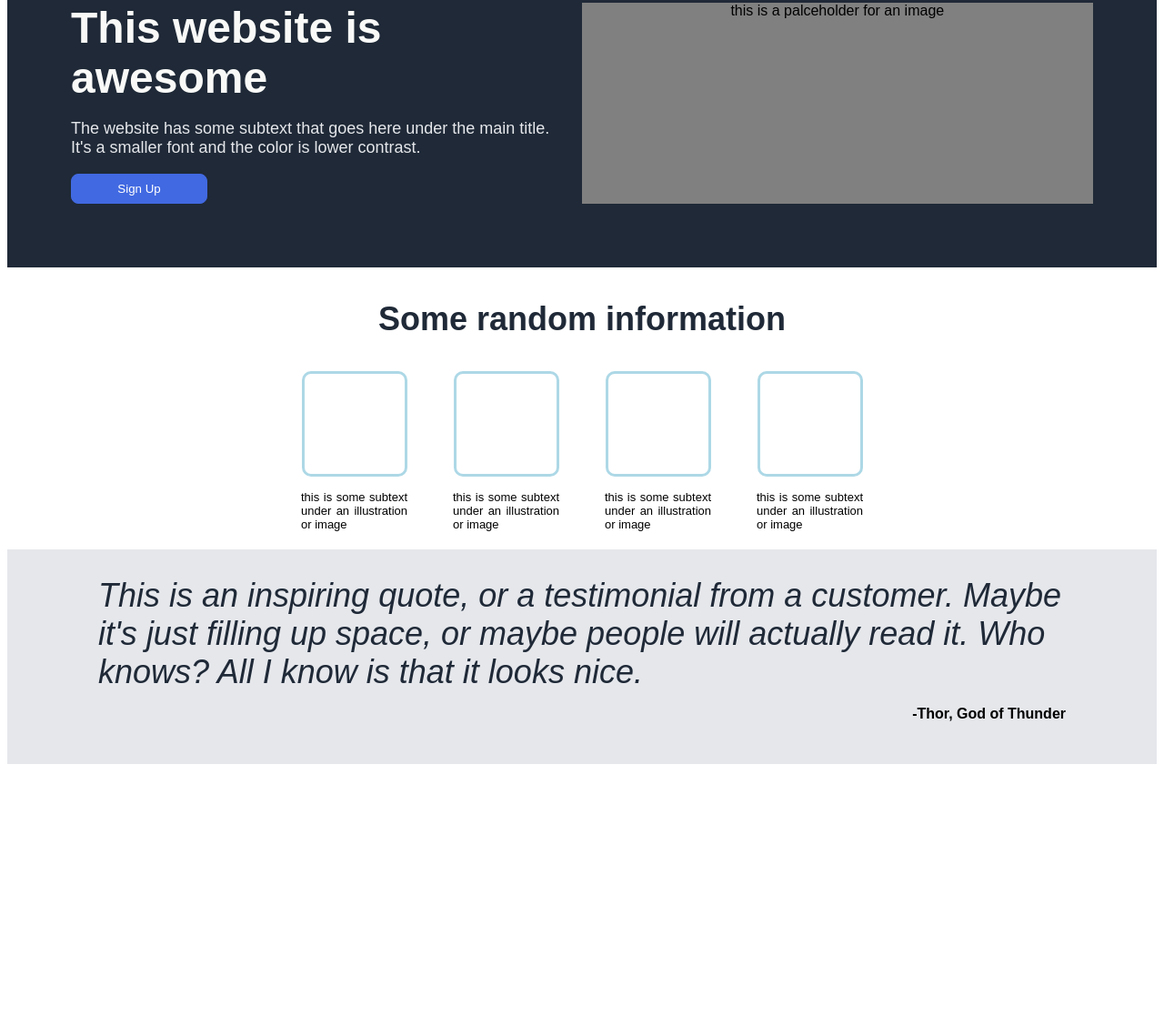
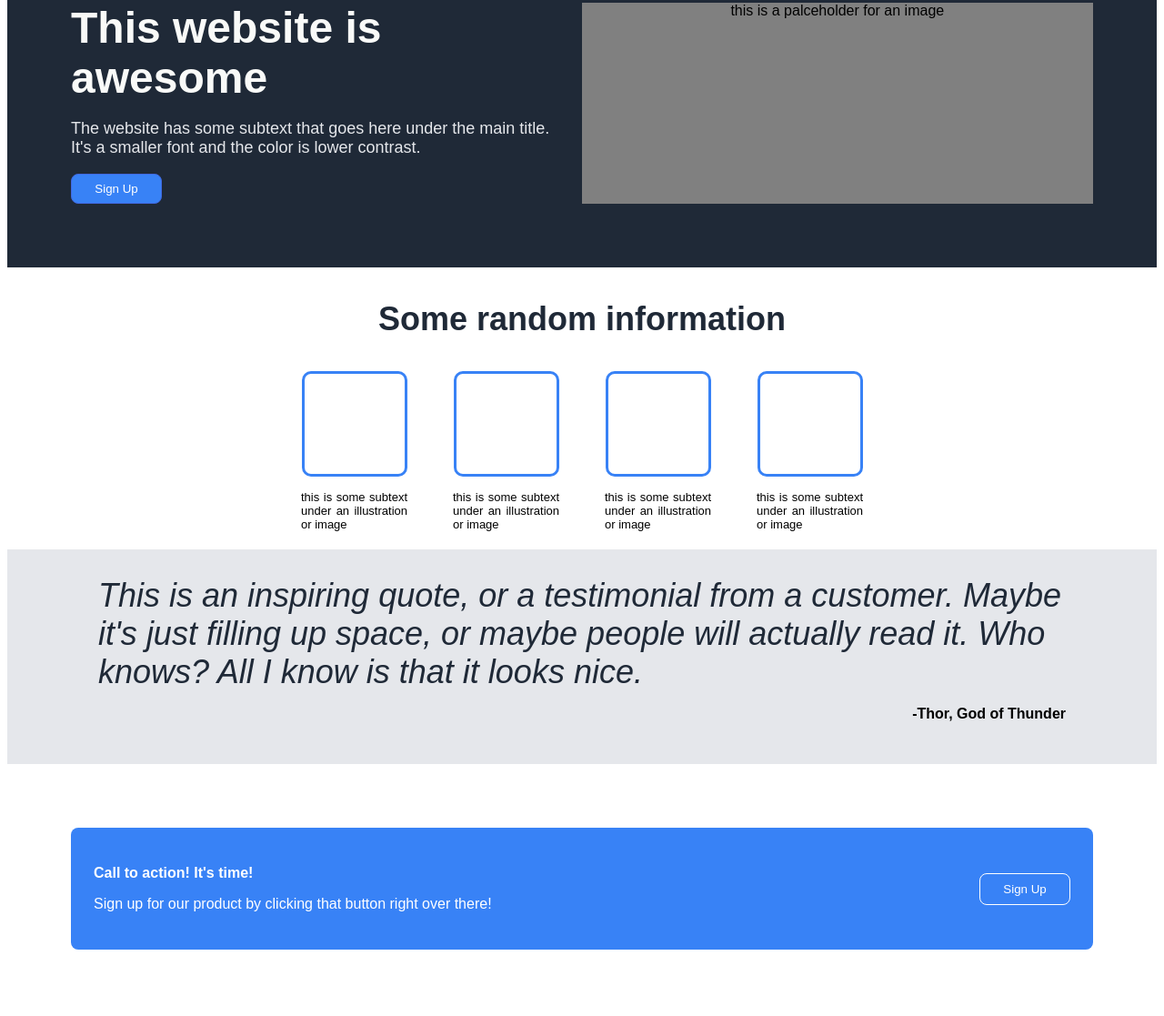
Before and after one commit to j-r-f-m/odin-landing-page, a plain HTML site: page index.html in a window 1280 px wide. Shown: the part 151-1268 px from the top of the page at 91% size. Before the commit the page ends 999 px from the top, so only its background shows below. Drawn offline with Linux system fonts and the light colour scheme; a script that the page names is missing.

Commit message:
Add section 4 and 3

```diff
--- a/index.html
+++ b/index.html
@@ -64,6 +64,17 @@
       </p>
     </div>
 
+    <!-- section 4-->
+    <div class="section4">
+      <div class ="card-section4">
+        <div>
+          <p class="header-section4">Call to action! It's time!</p>
+          <p>Sign up for our product by clicking that button right over there!</p>
+        </div>
+        <button class="button-call-to-action">Sign Up</button>
+      </div>
+
+    </div>
 
 	<script src="index.js"></script>
   </body>
--- a/style.css
+++ b/style.css
@@ -55,6 +55,15 @@ html {
 
 }
 
+.sign-up-top {
+    padding: 8px 16px;
+    border-radius: 8px;
+    background: #3882F6;
+    border: 1px solid royalblue;
+    color: white;
+    width: 100px;
+  }
+
 /* section 2 */
 
 .section2 {
@@ -91,7 +100,7 @@ html {
     background: white;
     padding: 20px;
     border-style: solid;
-    border-color: lightblue;
+    border-color: #3882F6;
     border-radius: 10px;
 }
 
@@ -125,6 +134,38 @@ html {
     align-self: flex-end;
 }
 
+/*section4 */
+
+.section4 {
+
+    padding: 70px;
+}
+
+.card-section4 {
+    display: flex;
+    justify-content: space-between;
+    padding: 25px;
+    background: #3882F6;
+    border-radius: 8px;
+    color: white;
+}
+
+.header-section4 {
+    font-weight: bold;
+}
+
+.button-call-to-action  {
+    padding: 8px 16px;
+    border-radius: 8px;
+    background: #3882F6;
+    border: 1px solid white;
+    color: white;
+    width: 100px;
+    height: 35px;
+    align-self: center;
+}
+
+
 /* html tags */
 ul {
     display: flex;
@@ -137,12 +178,3 @@ a {
     color: #E5E7EB;
     font-size: 18px;
 }
-
-button {
-    padding: 8px 16px;
-    border-radius: 8px;
-    background: royalblue;
-    border: 1px solid royalblue;
-    color: white;
-    width: 150px;
-  }
```
